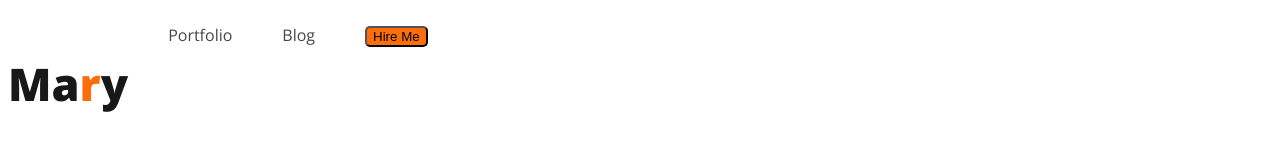
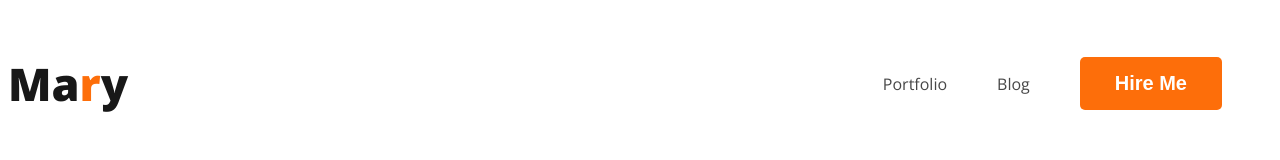
Before and after one commit to Arid009/webdeveloper-portfolio, a plain HTML site: page index.html in a window 1280 px wide. Drawn offline with nearby package versions, Linux system fonts and the light colour scheme.

Commit message:
added nav

```diff
--- a/styles/portfolio.css
+++ b/styles/portfolio.css
@@ -8,12 +8,19 @@ body{
 
 .btn-primary{
     border-radius: 5px;
-    background: #FD6E0A
+    background: #FD6E0A;
+    border: 0;
+    color: white;
+    font-size: 20px;
+    font-weight: 700;
+    padding: 15px 35px;
 }
 
 /* Nav related styles */
 nav{
     display: flex;
+    justify-content: space-between;
+    align-items: center;
 }
 .nav-title{
     color: #181818;
@@ -22,6 +29,7 @@ nav{
 }
 nav > ul{
     display: flex;
+    align-items: center;
 }
 
 nav li {
```
